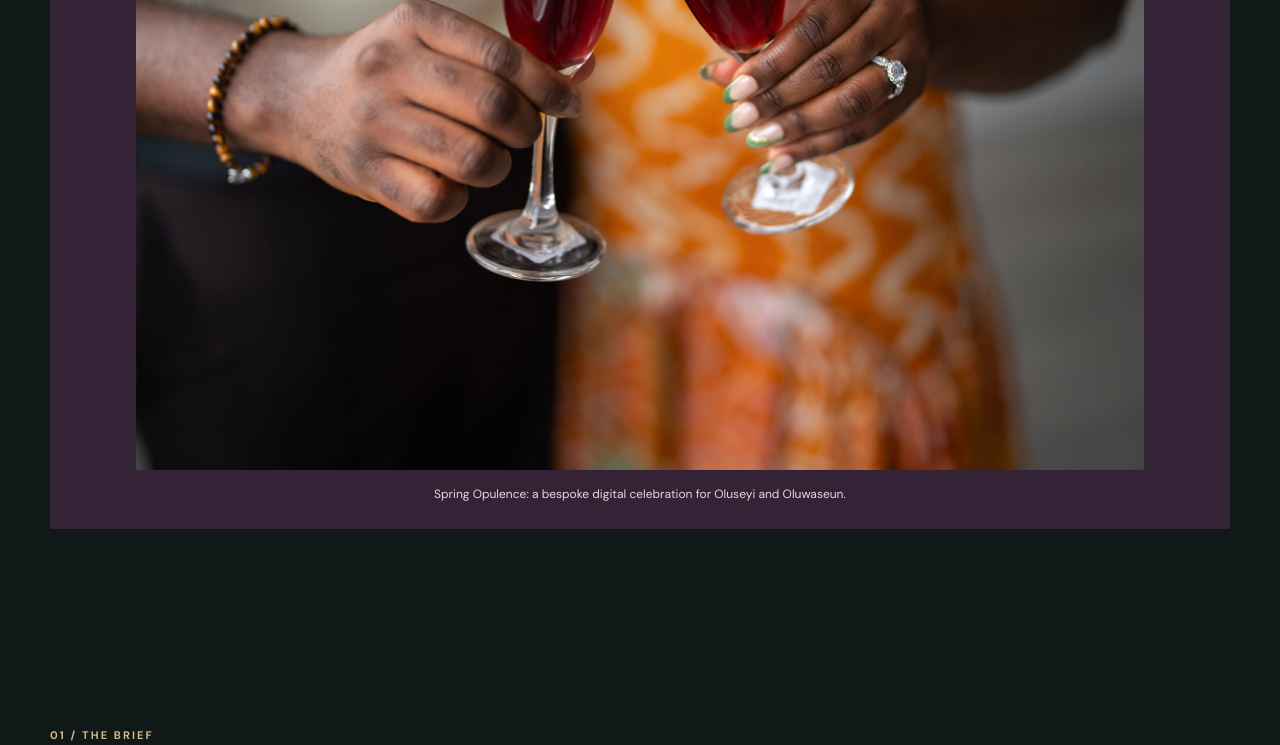
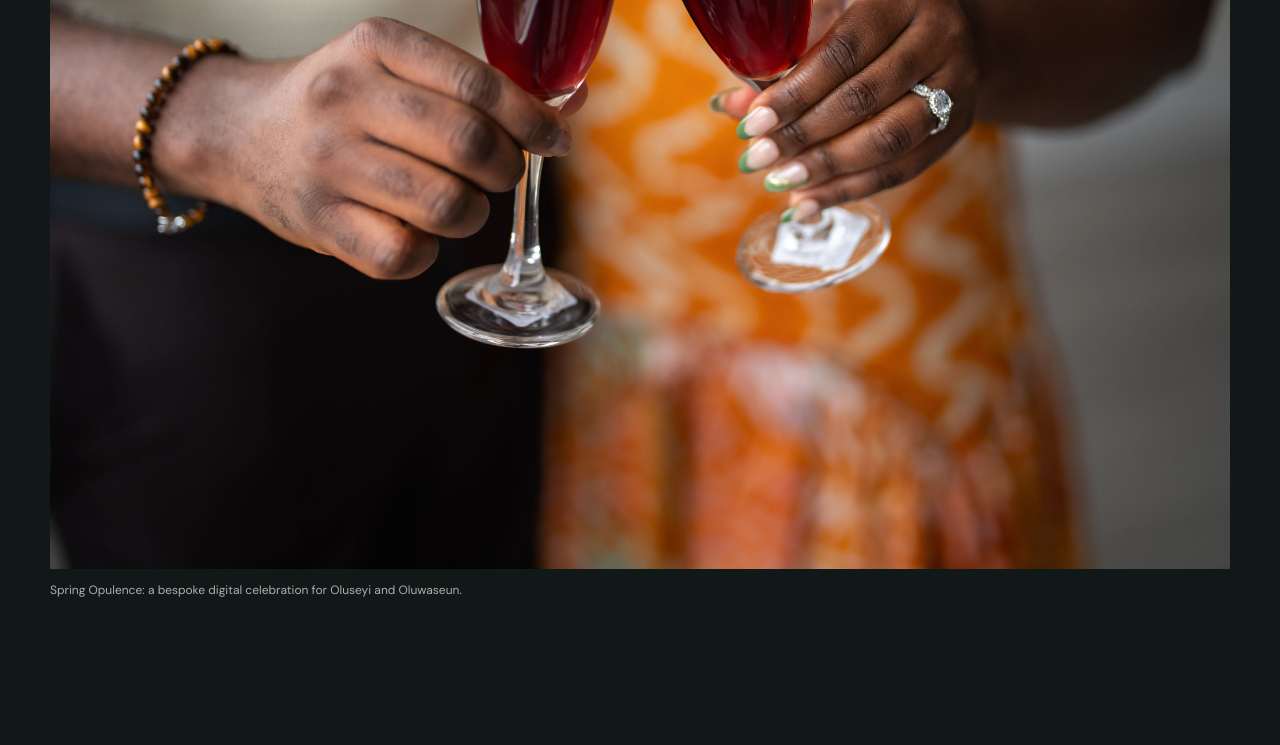
Before and after one commit to damiadeniyi/Dami-Adeniyi, a plain HTML site: page becoming-the-dadas.html in a window 1280 px wide. Shown: the part 887-1632 px from the top of the page. Drawn offline with Linux system fonts and the light colour scheme.

Commit message:
Remove purple photo framing and match wedding image natural proportions

```diff
--- a/styles.css
+++ b/styles.css
@@ -52,3 +52,11 @@
 .case-footer{padding-top:35px;padding-bottom:45px;border-top:1px solid var(--line);color:var(--muted);font-size:13px}
 @media(max-width:800px){.case-columns{grid-template-columns:1fr;gap:12px}.case-steps{grid-template-columns:repeat(2,minmax(0,1fr))}.case-hero{padding-top:48px;padding-bottom:60px}.case-section{padding-top:70px;padding-bottom:70px}.case-photo{padding:10px}}
 @media(max-width:520px){.case-grid,.case-steps{grid-template-columns:1fr}.case-header{align-items:flex-start;flex-direction:column}.case-hero h1{font-size:52px}.project-body .text-link+.text-link{margin-left:0;display:block;margin-top:10px}}
+
+/* Display the wedding photograph edge-to-edge at its natural aspect ratio */
+.case-photo{padding:0;background:transparent}
+.case-photo img{width:100%;height:auto;max-height:none;object-fit:contain}
+.case-photo figcaption{padding:12px 0 0;text-align:left;color:var(--muted)}
+.project-visual.wedding-portrait{aspect-ratio:2048/1462;background:transparent}
+.project-visual.wedding-portrait>img{object-fit:cover}
+@media(max-width:800px){.case-photo{padding:0}}
```
